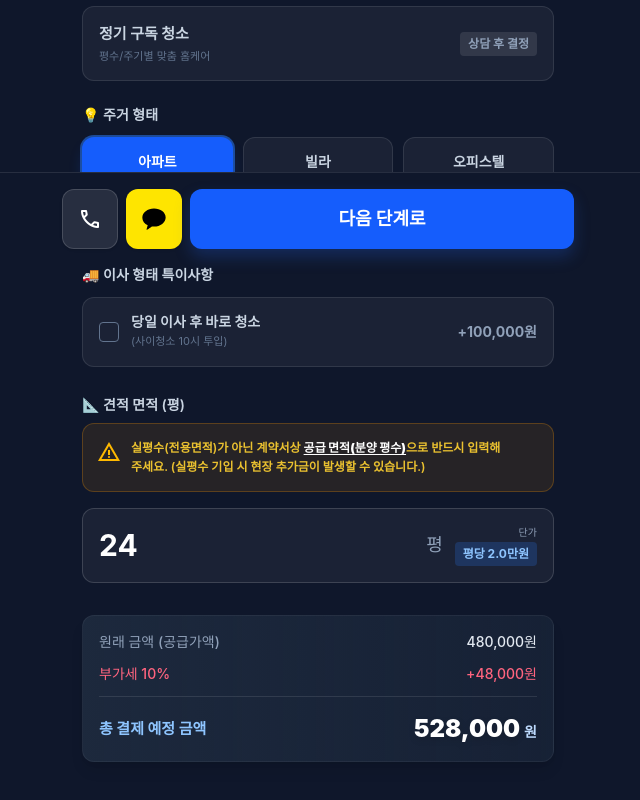
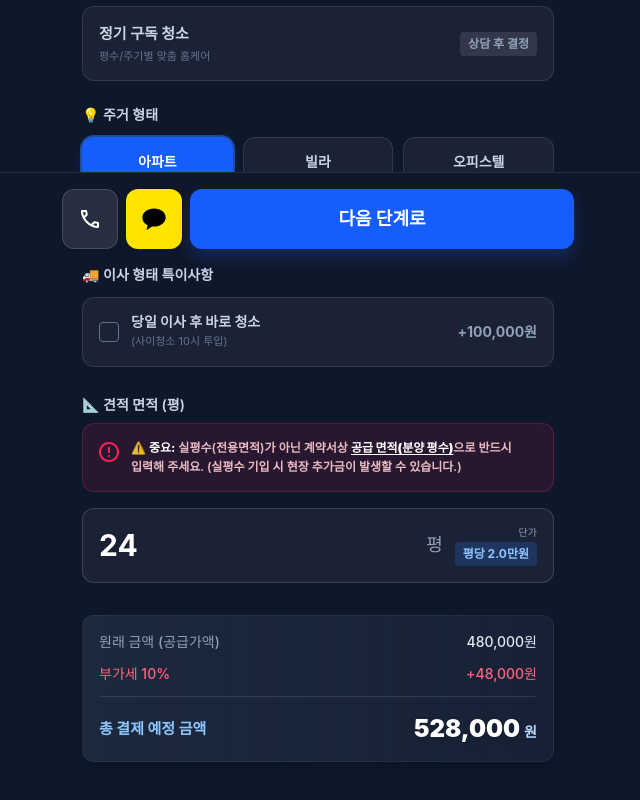
Before and after one commit to timbach9741-wq/CleaningTower, a React (Vite) app: page /quote/1 in a window 1280 px wide. Shown: the part 551-1351 px from the top of the page, without its empty margins (322-962 px from the left). Built offline with nearby package versions, Linux system fonts and the light colour scheme; a web font is replaced by a local one.

Commit message:
style(quote): change supply area warning to rose high-alert banner style
Replaced amber alert box with a striking rose-colored high-alert box featuring error icon and bold styling in Quote.tsx and B2BQuote.tsx.

```diff
--- a/src/pages/B2BQuote.tsx
+++ b/src/pages/B2BQuote.tsx
@@ -1151,10 +1151,10 @@ export default function Quote() {
 
                   <div>
                     <label className="block text-slate-700 text-sm font-semibold mb-2">📐 견적 면적 (평)</label>
-                    <div className="bg-amber-50 border border-amber-200 rounded-xl p-3.5 mb-4 flex items-start gap-2.5">
-                      <span className="material-symbols-outlined text-amber-600 text-[18px] shrink-0 mt-0.5">warning</span>
-                      <p className="text-amber-800 text-xs font-bold leading-relaxed break-keep">
-                        실평수(전용면적)가 아닌 계약서상 <b className="text-amber-950 underline underline-offset-2">공급 면적(분양 평수)</b>으로 반드시 입력해 주세요. (실평수 기입 시 현장 추가금이 발생할 수 있습니다.)
+                    <div className="bg-rose-50 border border-rose-200 rounded-xl p-3.5 mb-4 flex items-start gap-2.5">
+                      <span className="material-symbols-outlined text-rose-600 text-[18px] shrink-0 mt-0.5">error</span>
+                      <p className="text-rose-800 text-xs font-bold leading-relaxed break-keep">
+                        ⚠️ <span className="font-black text-rose-950">중요:</span> 실평수(전용면적)가 아닌 계약서상 <b className="text-rose-950 underline underline-offset-2">공급 면적(분양 평수)</b>으로 반드시 입력해 주세요. (실평수 기입 시 현장 추가금이 발생할 수 있습니다.)
                       </p>
                     </div>
                     <div className="flex items-center justify-between bg-slate-50 border border-slate-200 rounded-xl p-4 focus-within:border-blue-500 focus-within:bg-blue-50 transition-all">
--- a/src/pages/Quote.tsx
+++ b/src/pages/Quote.tsx
@@ -833,10 +833,10 @@ export default function Quote() {
 
                   <div>
                     <label className="block text-slate-300 text-sm font-semibold mb-2">📐 견적 면적 (평)</label>
-                    <div className="bg-amber-500/10 border border-amber-500/25 rounded-xl p-3.5 mb-4 flex items-start gap-2.5">
-                      <span className="material-symbols-outlined text-amber-400 text-[18px] shrink-0 mt-0.5">warning</span>
-                      <p className="text-amber-300/90 text-xs font-semibold leading-relaxed break-keep">
-                        실평수(전용면적)가 아닌 계약서상 <b className="text-white underline underline-offset-2">공급 면적(분양 평수)</b>으로 반드시 입력해 주세요. (실평수 기입 시 현장 추가금이 발생할 수 있습니다.)
+                    <div className="bg-rose-500/10 border border-rose-500/25 rounded-xl p-3.5 mb-4 flex items-start gap-2.5">
+                      <span className="material-symbols-outlined text-rose-500 text-[18px] shrink-0 mt-0.5">error</span>
+                      <p className="text-rose-200/90 text-xs font-semibold leading-relaxed break-keep">
+                        ⚠️ <span className="font-extrabold text-white">중요:</span> 실평수(전용면적)가 아닌 계약서상 <b className="text-white underline underline-offset-2">공급 면적(분양 평수)</b>으로 반드시 입력해 주세요. (실평수 기입 시 현장 추가금이 발생할 수 있습니다.)
                       </p>
                     </div>
                     <div className="flex items-center justify-between bg-white/5 border border-white/15 rounded-xl p-4 focus-within:border-blue-500 focus-within:bg-blue-500/5 transition-all">
```
